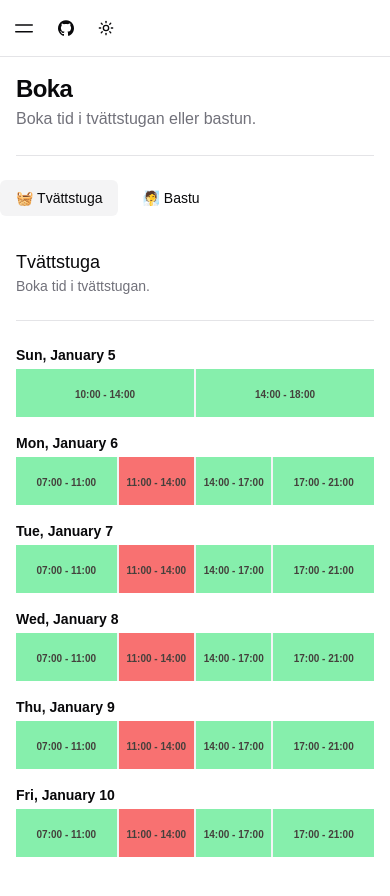
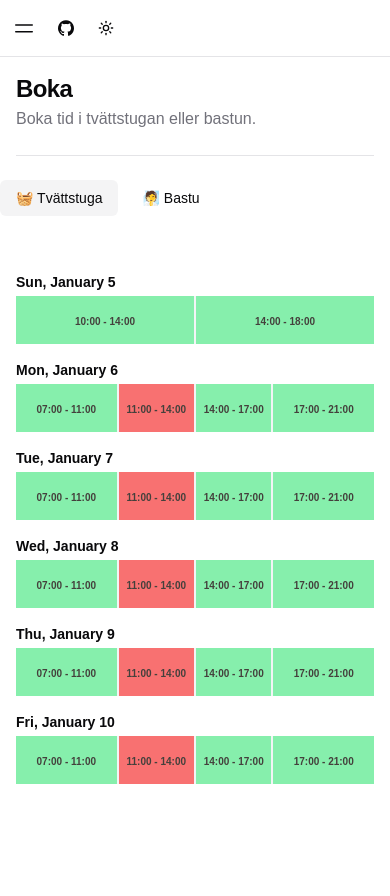
Before and after one commit to sebdanielsson/doorman, a Next.js app: page /book in a window 390 px wide. Shown: the top 896 px of the page. Built offline with nearby package versions, Linux system fonts and the light colour scheme.

Commit message:
Hide text on larger screens

```diff
--- a/app/book/page.tsx
+++ b/app/book/page.tsx
@@ -75,11 +75,11 @@ const mockSchedule: DaySchedule[] = [
 export default function BookAccountPage() {
   return (
     <div className="space-y-6">
-      <div>
+      <div className="hidden lg:block">
         <h3 className="text-lg font-medium">Tvättstuga</h3>
         <p className="text-sm text-muted-foreground">Boka tid i tvättstugan.</p>
       </div>
-      <Separator />
+      <Separator className="hidden lg:block" />
       <Booking schedule={mockSchedule} />
       <Toaster />
     </div>
```
